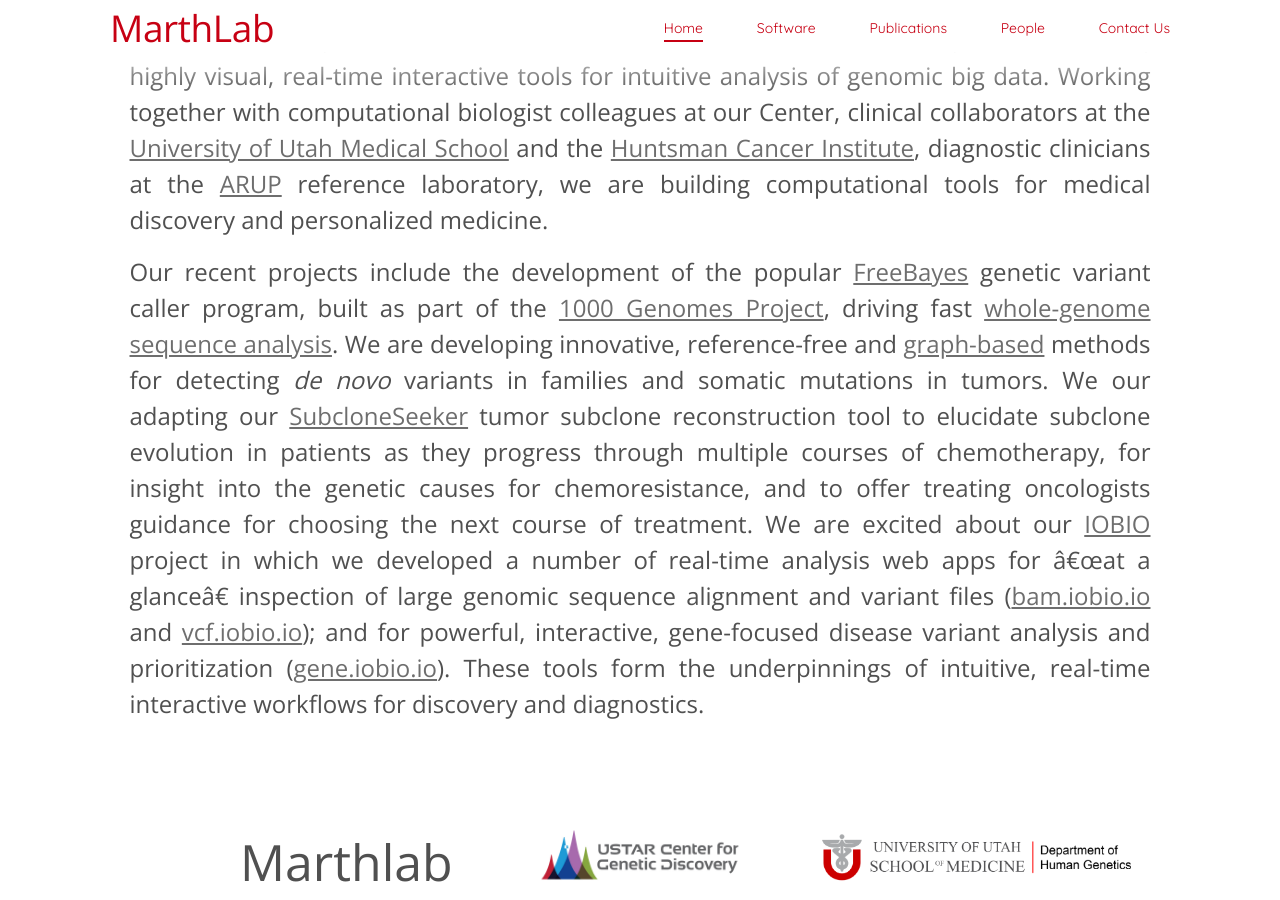
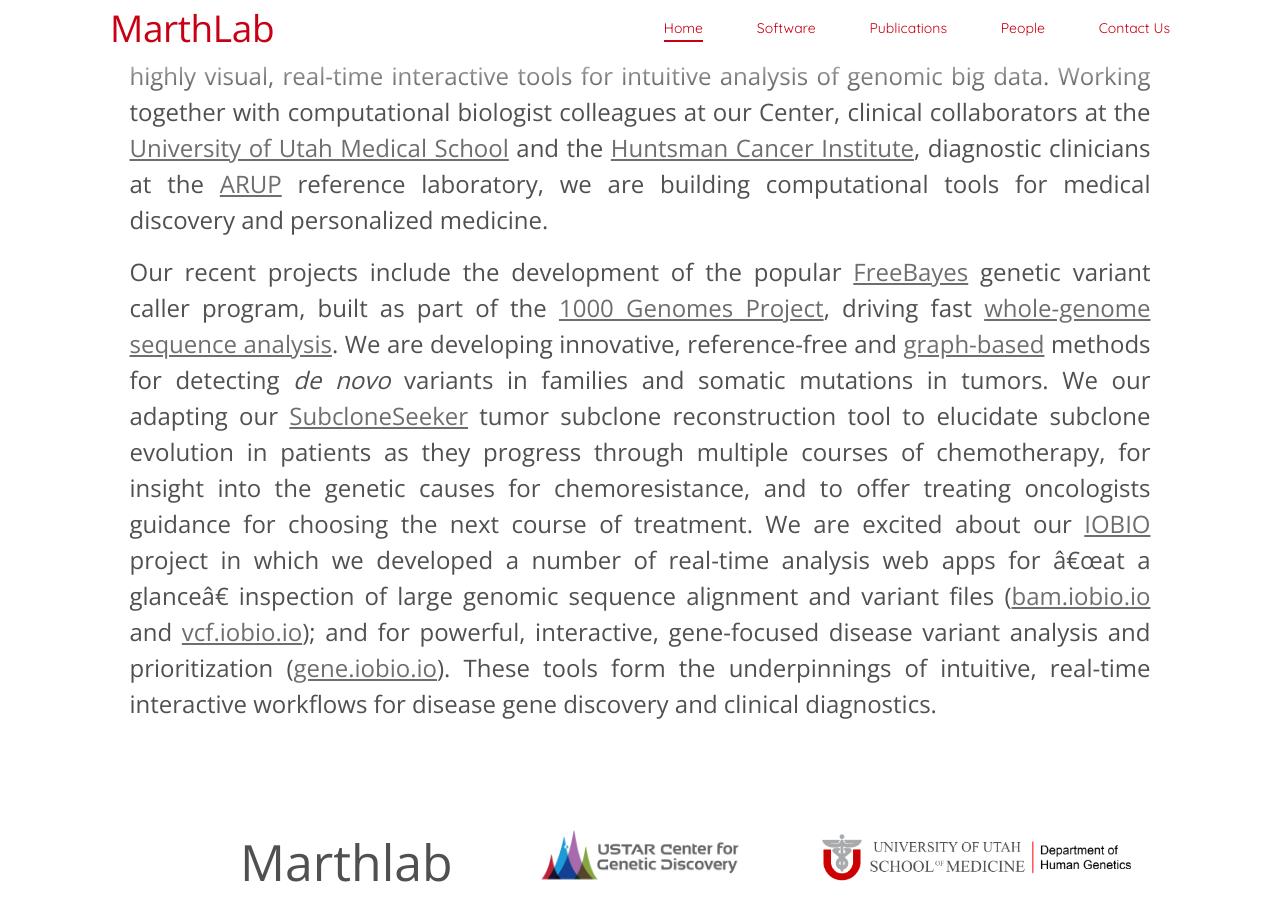
Before and after one commit to marthlab/LabWebsite, a Jekyll site: the page built from index.html, in a window 1280 px wide and 900 px high, scrolled down 694 px. Built offline with Jekyll 4.4.1, drawn with Linux system fonts in a browser that asks for light colours; Markdown is read by kramdown in place of the engine named in the settings.

Commit message:
Update index.html

```diff
--- a/index.html
+++ b/index.html
@@ -63,7 +63,7 @@
 		and <a href="http://vcf.iobio.io">vcf.iobio.io</a>);
 		and for powerful, interactive, gene-focused disease variant analysis and prioritization
 		(<a href="http://gene.iobio.io">gene.iobio.io</a>). These tools form the underpinnings of intuitive, real-time interactive
-		workflows for discovery and diagnostics.
+		workflows for disease gene discovery and clinical diagnostics.
 
 
 	</div>
```
